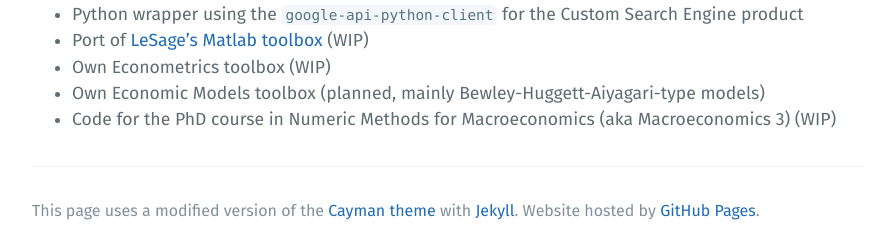
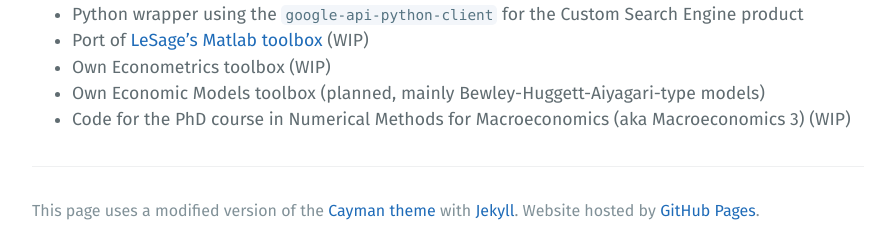
Before and after one commit to AndreaPasqualini/andreapasqualini.github.io, a Jekyll site: the page built from index.md, in a window 1280 px wide and 900 px high, scrolled down 1814 px. Shown: the part 645-897 px from the top of the window, without its empty margins (192-1083 px from the left). Built offline with Jekyll 4.4.1, drawn with Linux system fonts in a browser that asks for light colours.

Commit message:
Update index.md

```diff
--- a/index.md
+++ b/index.md
@@ -83,4 +83,4 @@ I will probably upload the code of the following libraries I am working on here
 * Port of [LeSage's Matlab toolbox](http://www.spatial-econometrics.com/) (WIP)
 * Own Econometrics toolbox (WIP)
 * Own Economic Models toolbox (planned, mainly Bewley-Huggett-Aiyagari-type models)
-* Code for the PhD course in Numeric Methods for Macroeconomics (aka Macroeconomics 3) (WIP)
+* Code for the PhD course in Numerical Methods for Macroeconomics (aka Macroeconomics 3) (WIP)
```
